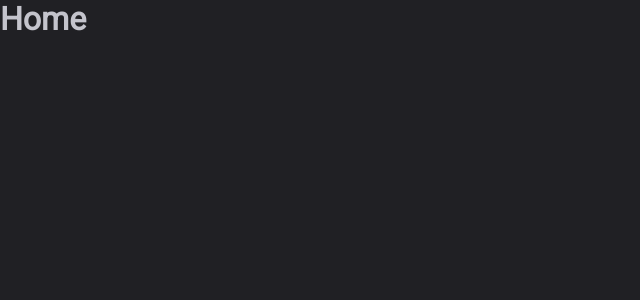
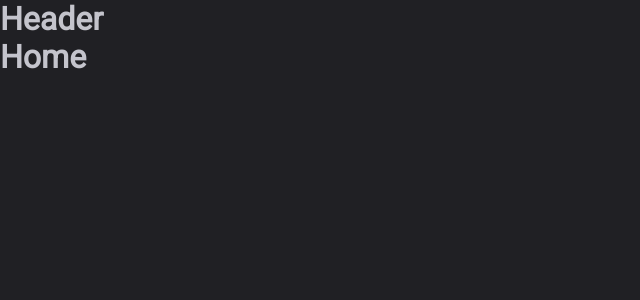
Before and after one commit to diego64/ignite_timer, a React (Vite) app: page / in a window 1280 px wide. Shown: the top 300 px of the page, without its empty margins (0-640 px from the left). Built offline with nearby package versions, Linux system fonts and the light colour scheme.

Commit message:
Layout das rotas

```diff
--- a/src/Router.tsx
+++ b/src/Router.tsx
@@ -2,12 +2,15 @@
 
 import { Home } from './pages/Home';
 import { History } from './pages/History';
+import { DefaultLayout } from './layouts/DefaultLayout';
 
 export function Router() {
   return (
     <Routes>
-      <Route path="/" element={<Home />}/>
-      <Route path="/history" element={<History />}/>
+      <Route path="/" element={<DefaultLayout />}>
+        <Route path="/" element={<Home />} />
+        <Route path="/history" element={<History />} />
+      </Route>
     </Routes>
   )
 }
--- /dev/null
+++ b/src/components/Header.tsx
@@ -0,0 +1,3 @@
+export function Header() {
+  return <h1>Header</h1>
+}
--- /dev/null
+++ b/src/layouts/DefaultLayout.tsx
@@ -0,0 +1,11 @@
+import { Outlet } from "react-router-dom";
+import { Header } from "../components/Header";
+
+export function DefaultLayout() {
+  return (
+    <div>
+      <Header />
+      <Outlet />
+    </div>
+  )
+}
```
